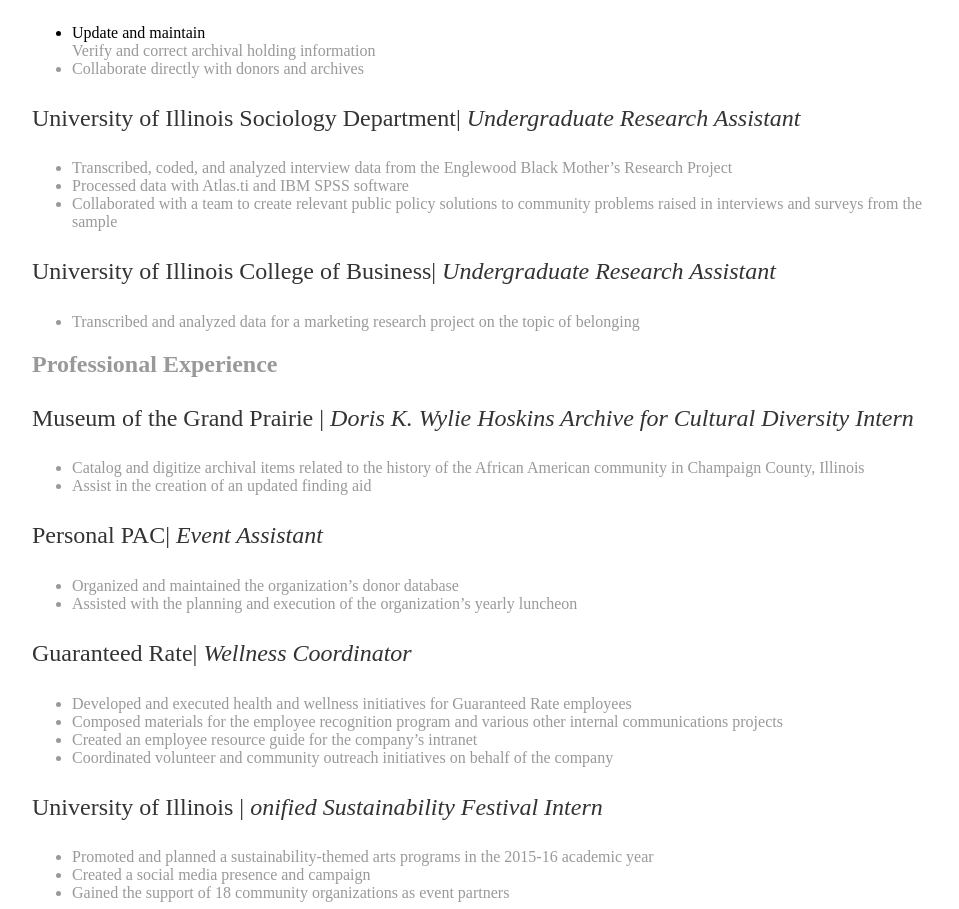
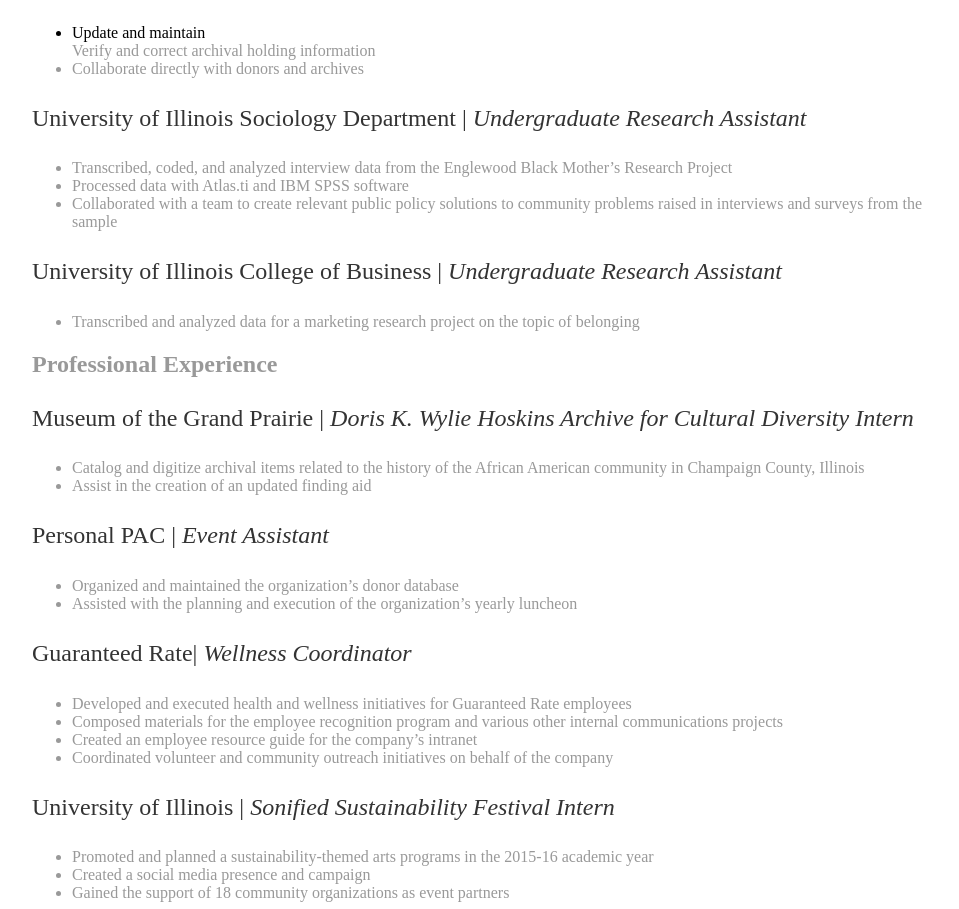
Before and after one commit to tracyJCI/erikaweir.github.io, a Jekyll site: the page built from cv/index.html, in a window 1280 px wide. Shown: the part 987-1896 px from the top of the page, without its empty margins (160-1119 px from the left). Built offline with Jekyll 4.4.1, drawn with Linux system fonts in a browser that asks for light colours.

Commit message:
Update index.html

```diff
--- a/cv/index.html
+++ b/cv/index.html
@@ -39,13 +39,13 @@
 			<li>Verify and correct archival holding information</li>
 			<li>Collaborate directly with donors and archives</li>
   		</ul>
-  		<p class="head"> University of Illinois Sociology Department| <i>Undergraduate Research Assistant</i></p>
+  		<p class="head"> University of Illinois Sociology Department | <i>Undergraduate Research Assistant</i></p>
   		<ul>
       			<li>Transcribed, coded, and analyzed interview data from the Englewood Black Mother’s Research Project</li>
       			<li>Processed data with Atlas.ti and IBM SPSS software</li>
     			<li>Collaborated with a team to create relevant public policy solutions to community problems raised in interviews and surveys from the sample</li>
   		</ul>
-		<p class="head"> University of Illinois College of Business| <i>Undergraduate Research Assistant</i></p>
+		<p class="head"> University of Illinois College of Business | <i>Undergraduate Research Assistant</i></p>
   		<ul>
       			<li>Transcribed and analyzed data for a marketing research project on the topic of belonging</li>
   		</ul>
@@ -55,7 +55,7 @@
       			<li>Catalog and digitize archival items related to the history of the African American community in Champaign County, Illinois</li>
       			<li>Assist in the creation of an updated finding aid</li>
   		</ul>
-  		<p class="head">Personal PAC| <i>Event Assistant</i></p>
+  		<p class="head">Personal PAC | <i>Event Assistant</i></p>
 		<ul>
       			<li>Organized and maintained the organization’s donor database</li>
       			<li>Assisted with the planning and execution of the organization’s yearly luncheon</li>
@@ -67,7 +67,7 @@
 			<li>Created an employee resource guide for the company’s intranet</li>
 			<li>Coordinated volunteer and community outreach initiatives on behalf of the company</li>
   		</ul>
-		<p class="head">University of Illinois | <i>onified Sustainability Festival Intern</i></p>
+		<p class="head">University of Illinois | <i>Sonified Sustainability Festival Intern</i></p>
 		<ul>
       			<li>Promoted and planned a sustainability-themed arts programs in the 2015-16 academic year</li>
       			<li>Created a social media presence and campaign</li>
```
